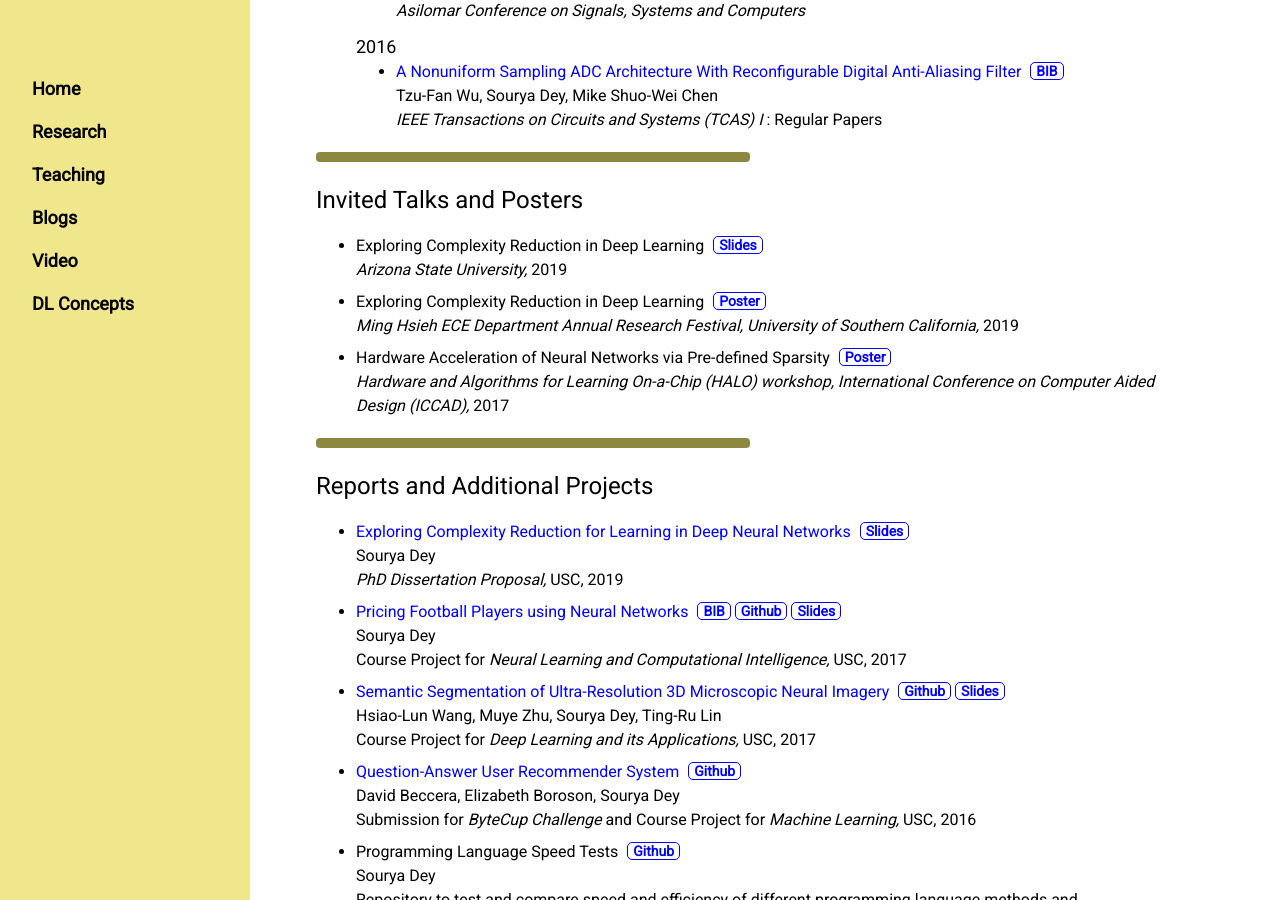
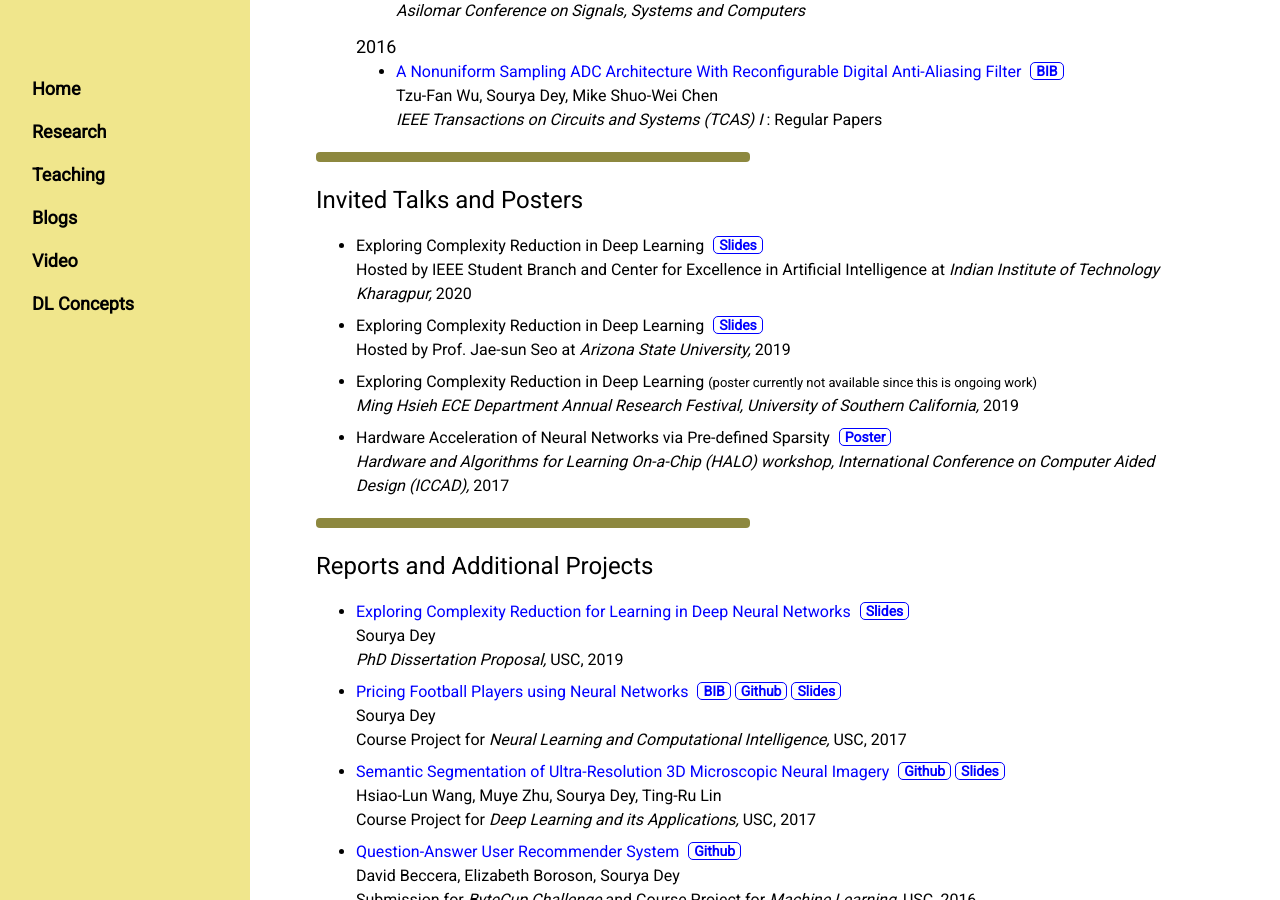
Before and after one commit to souryadey/souryadey.github.io, a Jekyll site: the page built from research/index.html, in a window 1280 px wide and 900 px high, scrolled down 742 px. Built offline with Jekyll 4.4.1, drawn with Linux system fonts in a browser that asks for light colours.

```diff
--- a/research/index.html
+++ b/research/index.html
@@ -36,7 +36,7 @@ h5 {
     			<a class="pub" href="/research/bibs/ICCCNT2018.bib">BIB</a>
     			<a class="pub" href="https://arxiv.org/abs/1807.04239" target="_blank">arXiv</a>
     			<a class="pub" href="https://github.com/souryadey/morse-dataset" target="_blank">Github</a>
-    			<a class="pub" href="/research/material/SouryaDey_ICCCNT2018_Presentation.pptx" target="_blank">Slides</a><br>
+    			<a class="pub" href="/research/material/SouryaDey_ICCCNT2018_Presentation.pdf" target="_blank">Slides</a><br>
     			Sourya Dey, Keith M. Chugg, Peter A. Beerel<br>
     			<b>Won Best Paper Award</b> at <i>International Conference on Computing, Communication and Networking Technologies (ICCCNT)</i><br>
     			Dataset also available on <a class="inlink" href="https://ieee-dataport.org/open-access/morse-code-symbol-classification" target="_blank">IEEEDataPort</a>
@@ -65,7 +65,7 @@ h5 {
     			<a class="inlink" href="https://link.springer.com/chapter/10.1007%2F978-3-319-68600-4_32" target="_blank">Accelerating Training of Deep Neural Networks via Sparse Edge Processing</a>
     			<a class="pub" href="/research/bibs/ICANN2017.bib">BIB</a>
     			<a class="pub" href="https://arxiv.org/abs/1711.01343" target="_blank">arXiv</a>
-    			<a class="pub" href="/research/material/SouryaDey_ICANN2017_Presentation.pptx" target="_blank">Slides</a><br>
+    			<a class="pub" href="/research/material/SouryaDey_ICANN2017_Presentation.pdf" target="_blank">Slides</a><br>
     			Sourya Dey, Yinan Shao, Keith M. Chugg, Peter A. Beerel<br>
     			<i>International Conference on Artificial Neural Networks (ICANN)</i><br>
     			<b>First paper on the concept of pre-defined sparsity</b>
@@ -74,7 +74,7 @@ h5 {
     			<a class="inlink" href="https://ieeexplore.ieee.org/document/8335713" target="_blank">Interleaver Design for Deep Neural Networks</a>
     			<a class="pub" href="/research/bibs/Asilomar2017.bib">BIB</a>
     			<a class="pub" href="https://arxiv.org/abs/1711.06935" target="_blank">arXiv</a>
-    			<a class="pub" href="/research/material/SouryaDey_Asilomar2017_Presentation.pptx" target="_blank">Slides</a><br>
+    			<a class="pub" href="/research/material/SouryaDey_Asilomar2017_Presentation.pdf" target="_blank">Slides</a><br>
     			Sourya Dey, Peter A. Beerel, Keith M. Chugg<br>
     			<i>Asilomar Conference on Signals, Systems and Computers</i>
     		</li>
@@ -98,12 +98,18 @@ h5 {
 	<ul>
 		<li>
 			Exploring Complexity Reduction in Deep Learning
-			<a class="pub" href="/research/material/SouryaDey_ASU2019_Talk.pptx" target="_blank">Slides</a><br>
-			<i>Arizona State University,</i> 2019
+			<a class="pub" href="/research/material/SouryaDey_IITKGP2020_Talk.pdf" target="_blank">Slides</a><br>
+			Hosted by IEEE Student Branch and Center for Excellence in Artificial Intelligence at <i>Indian Institute of Technology Kharagpur,</i> 2020
 		</li>
 		<li>
 			Exploring Complexity Reduction in Deep Learning
-			<a class="pub" href="/research/material/SouryaDey_MHI2019_Poster.pdf" target="_blank">Poster</a><br>
+			<a class="pub" href="/research/material/SouryaDey_ASU2019_Talk.pdf" target="_blank">Slides</a><br>
+			Hosted by Prof. Jae-sun Seo at <i>Arizona State University,</i> 2019
+		</li>
+		<li>
+			Exploring Complexity Reduction in Deep Learning
+			<!-- <a class="pub" href="/research/material/SouryaDey_MHI2019_Poster.pdf" target="_blank">Poster</a> -->
+			<span style="font-size:small;"> (poster currently not available since this is ongoing work)</span><br>
 			<i>Ming Hsieh ECE Department Annual Research Festival, University of Southern California,</i> 2019
 		</li>
 		<li>
@@ -119,7 +125,7 @@ h5 {
 	<ul>
 		<li>
 			<a class="inlink" href="/research/material/SouryaDey_PhDDissertationProposal2019.pdf" target="_blank">Exploring Complexity Reduction for Learning in Deep Neural Networks</a>
-			<a class="pub" href="/research/material/SouryaDey_PhDDissertationProposal2019_Presentation.pptx" target="_blank">Slides</a><br>
+			<a class="pub" href="/research/material/SouryaDey_PhDDissertationProposal2019_Presentation.pdf" target="_blank">Slides</a><br>
 			Sourya Dey<br>
 			<i>PhD Dissertation Proposal,</i> USC, 2019
 		</li>
@@ -127,7 +133,7 @@ h5 {
 			<a class="inlink" href="https://arxiv.org/abs/1711.05865" target="_blank">Pricing Football Players using Neural Networks</a>
 			<a class="pub" href="/research/bibs/Football2017.bib">BIB</a>
 			<a class="pub" href="https://github.com/souryadey/footballer-price" target="_blank">Github</a>
-			<a class="pub" href="/research/material/SouryaDey_Football2017_Presentation.pptx" target="_blank">Slides</a><br>
+			<a class="pub" href="/research/material/SouryaDey_Football2017_Presentation.pdf" target="_blank">Slides</a><br>
 			Sourya Dey<br>
 			Course Project for <i>Neural Learning and Computational Intelligence,</i> USC, 2017
 		</li>
```
Also changed, not shown: index.html (+21 -4 lines), images/SouryaDey.png (deleted), 10 other files.
